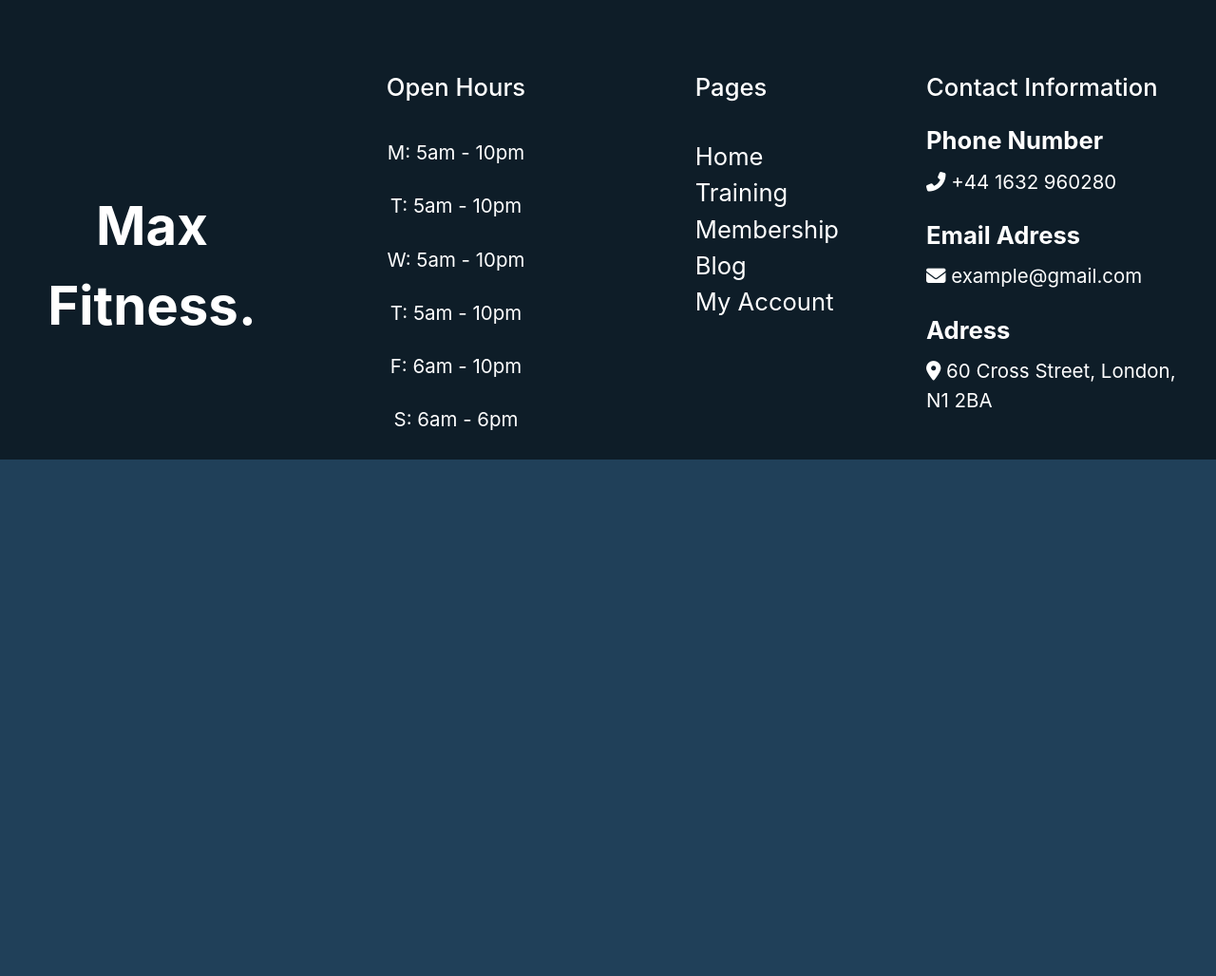
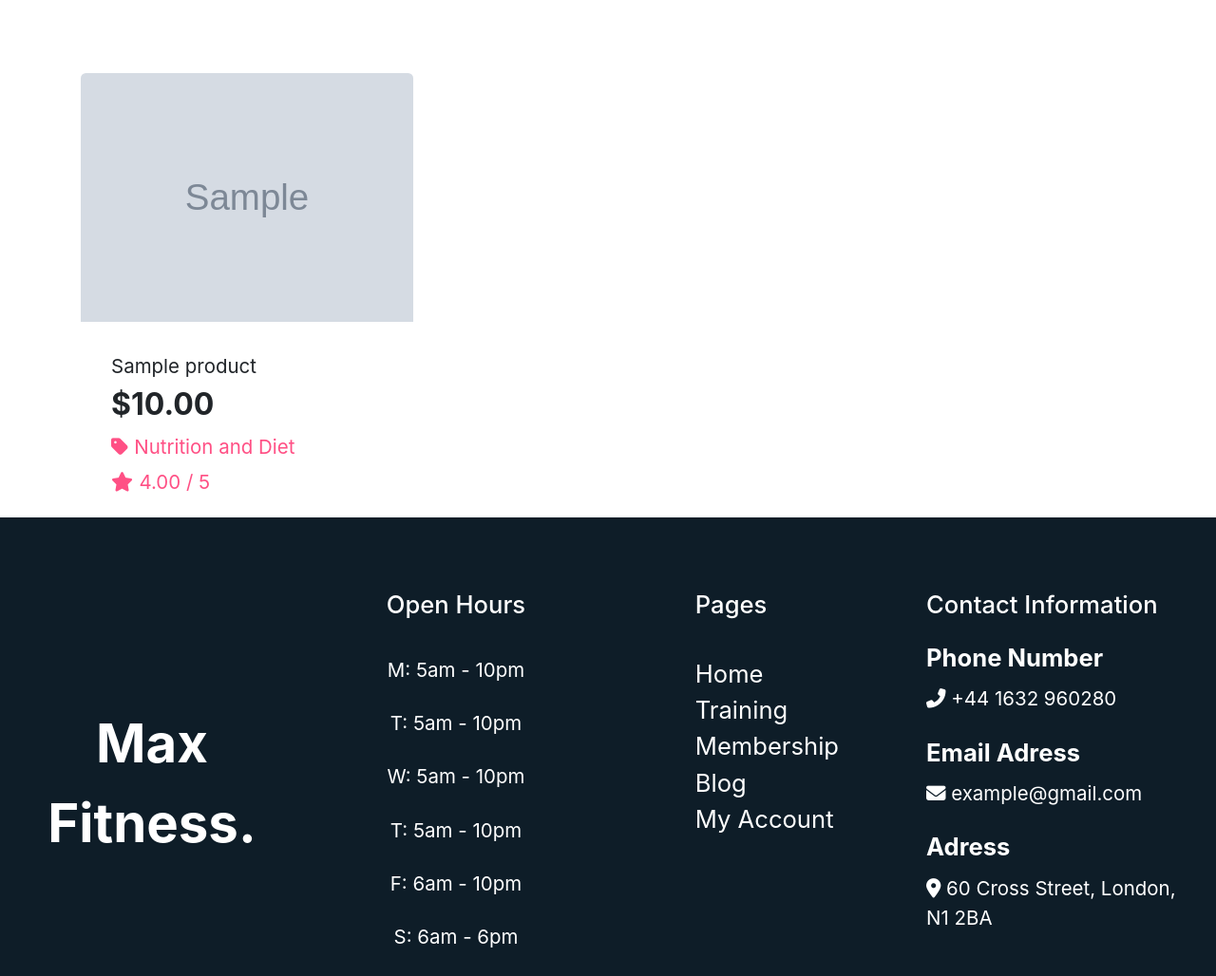
Before and after one commit to Code-Institute-Submissions/Max_Fitness_MS_4, a Django app: template products/templates/products/products.html in a window 1280 px wide. Shown: the part 1024-2052 px from the top of the page at 95% size. Before the commit the page ends 1508 px from the top, so only its background shows below. Run offline with Django 3.2, Linux system fonts and the light colour scheme; data comes from the database, SQL or seed files in the repository; tables that the repository leaves empty hold one stand-in row (values such as "Sample post"); the template is opened without the code that fills it: values that come from a table or form of the project are taken from there, most other values are stand-ins (such as "Sample title", 1, 10 or a date in 2020); grey boxes marked "Sample" are stand-in pictures; some libraries are stand-ins or nearby versions.

Commit message:
Add card component to products page to render products from db

```diff
--- a/products/templates/products/products.html
+++ b/products/templates/products/products.html
@@ -21,9 +21,62 @@
 {% endblock %}
 
 {% block content %}
-    <section class="products-section">
+    <section class="products-section mt-5">
         <div class="container">
-
+            <div class="row">
+                {% for product in products %}
+                <div class="col-sm-6 col-md-6 col-lg-4">
+                    <div class="card border-0">
+                        {% if product.image %}
+                        <a href="">
+                            <img class="card-img-top img-fluid" src="{{ product.image.url }}" alt="{{ product.name }}">
+                        </a>
+                        {% else %}
+                        <a href="">
+                            <img class="card-img-top img-fluid" src="{{ MEDIA_URL }}noimage.png" alt="{{ product.name }}">
+                        </a>
+                        {% endif %}
+                        <div class="card-body pb-0">
+                            <p class="mb-0">{{ product.name }}</p>
+                        </div>
+                        <div class="card-footer bg-white pt-0 border-0 text-left">
+                            <div class="row">
+                                <div class="col">
+                                    <p class="lead mb-0 text-left font-weight-bold">${{ product.price }}</p>
+                                    {% if product.category %}
+                                    <p class="small mt-1 mb-0">
+                                    <a class="text-pink" href="{% url 'products' %}?category={{ product.category.name }}">
+                                        <i class="fas fa-tag mr-1"></i>{{ product.category.friendly_name }}
+                                    </a>
+                                    </p>
+                                    {% endif %}
+                                    {% if product.rating %}
+                                        <small class="text-pink"><i class="fas fa-star mr-1"></i>{{ product.rating }} / 5</small>
+                                    {% else %}
+                                        <small class="text-muted text-pink">No Rating</small>
+                                    {% endif %}
+                                </div>
+                            </div>
+                        </div>
+                    </div>
+                </div>
+                {% if forloop.counter|divisibleby:1 %}
+                <div class="col-12 d-sm-none mb-5">
+                    <hr class="hr-product">
+                </div>
+                {% endif %}
+                {% if forloop.counter|divisibleby:2 %}
+                <div class="col-12 d-none d-sm-block d-md-block d-lg-none mb-5">
+                    <hr class="hr-product">
+                </div>
+                {% endif %}
+                {% if forloop.counter|divisibleby:3 %}
+                <div class="col-12 d-none d-lg-block mb-5">
+                    <hr class="hr-product">
+                </div>
+                {% endif %}
+            {% endfor %}
+            </div>
         </div>
     </section>
 {% endblock %}
```
